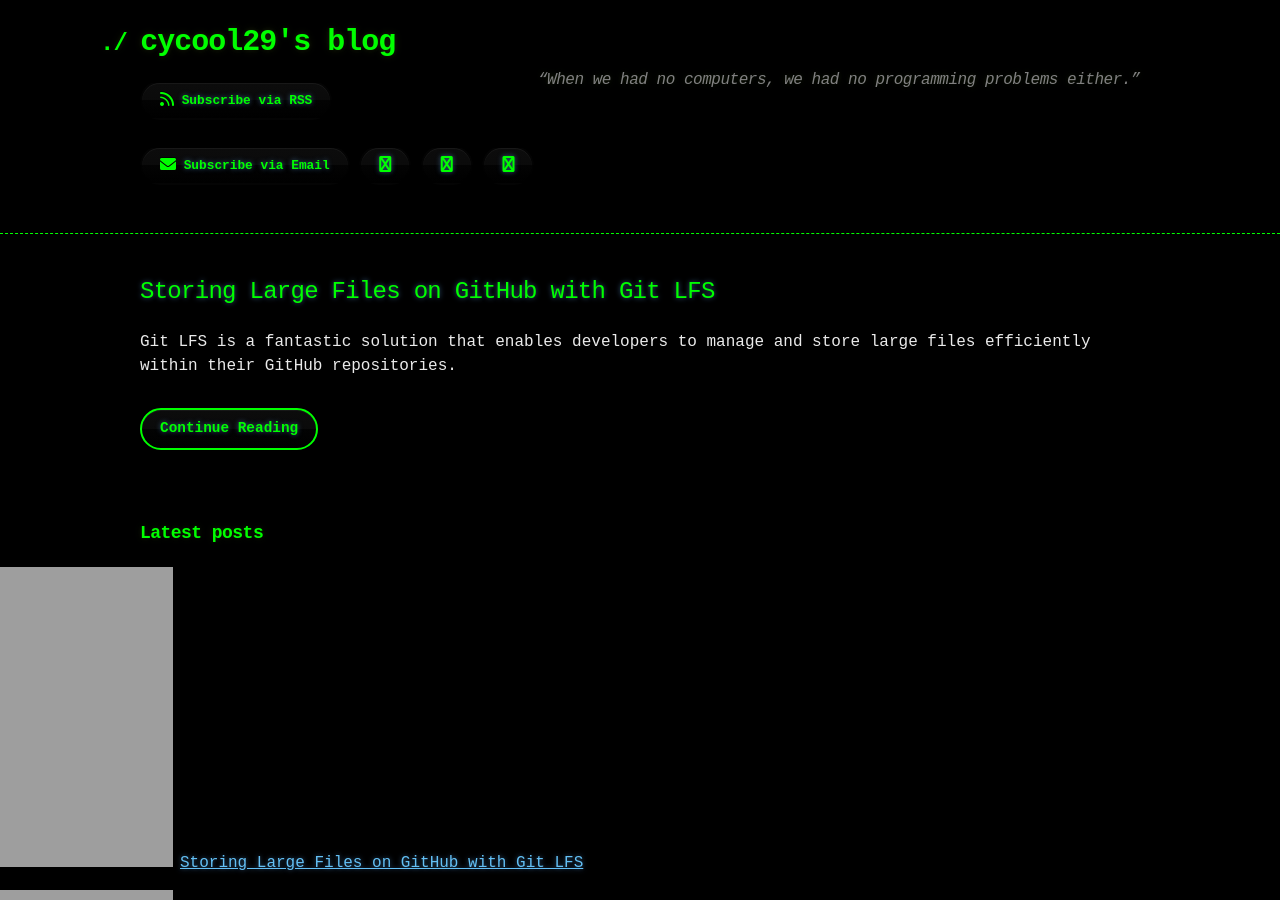
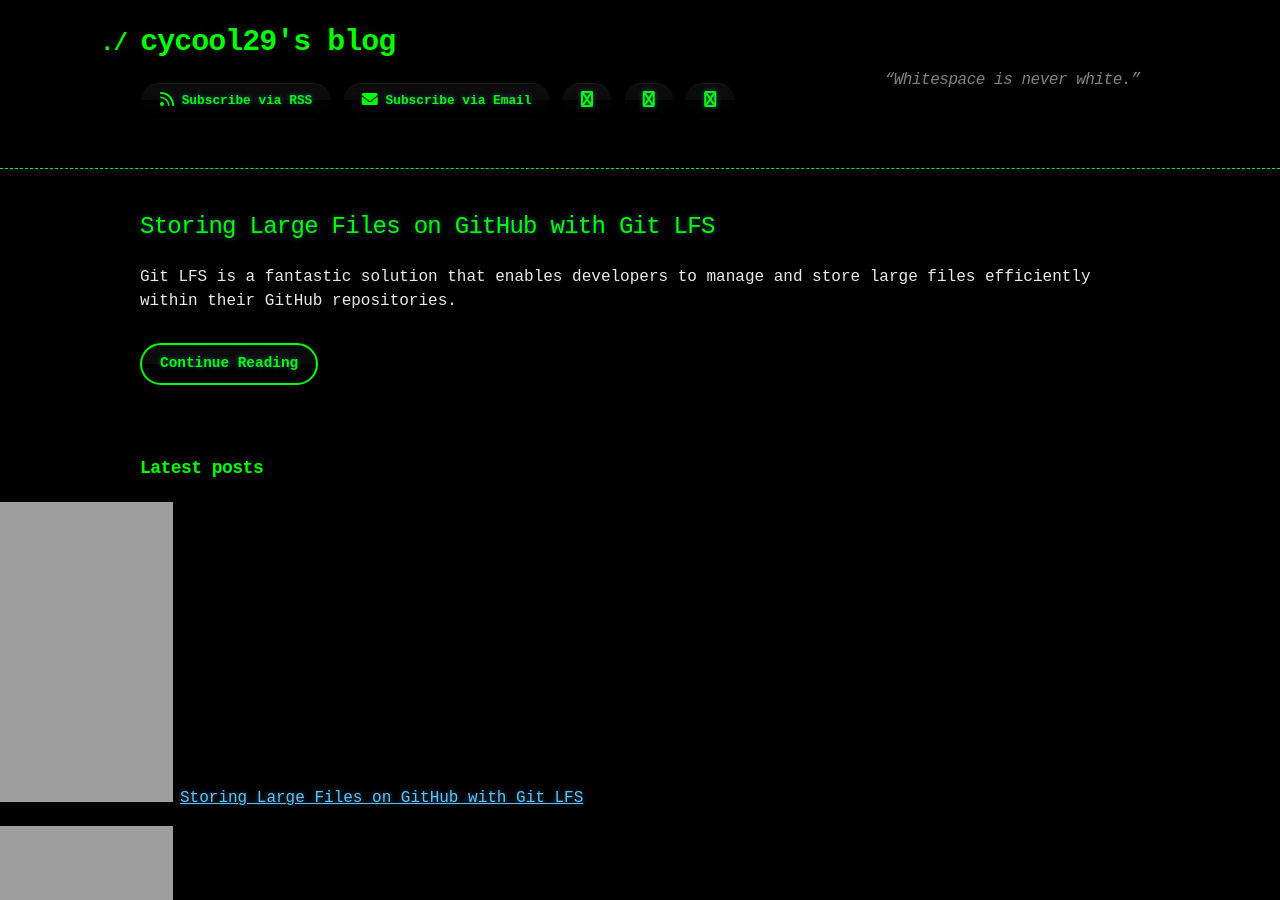
Before and after one commit to cycool29/cycool29.github.io, a Jekyll site: the page built from index.md, in a window 1280 px wide and 900 px high. Built offline with Jekyll 4.4.1, drawn with Linux system fonts in a browser that asks for light colours; a style sheet for code colours, icons or effects is not loaded.

Commit message:
Update quotes

```diff
--- a/_config.yml
+++ b/_config.yml
@@ -1,5 +1,5 @@
 title: cycool29's blog
-description: "“When we had no computers, we had no programming problems either.” "
+description: "“Whitespace is never white.” "
 bio: A high school student. Intermediate in Python, Git, Bash. Learning JavaScript. He/Him. "
 author: cycool29
 url: https://cycool29.github.io
```
